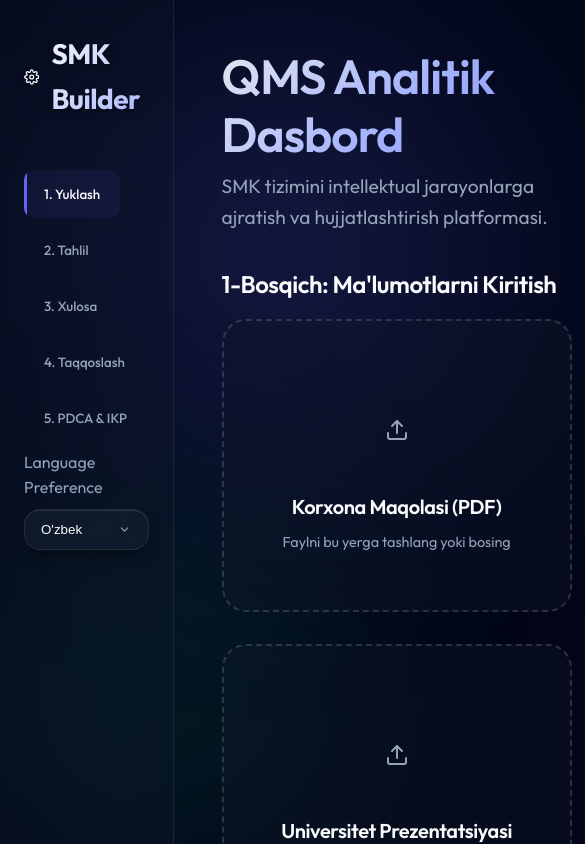
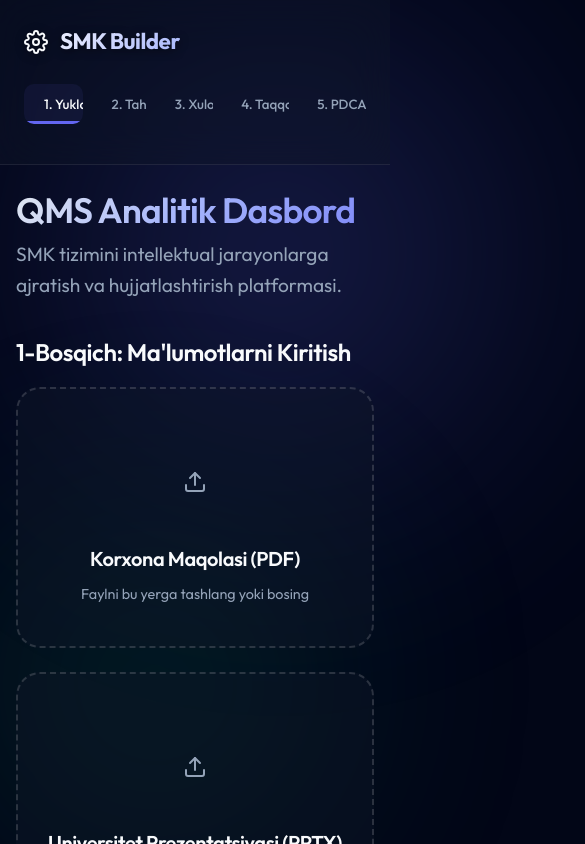
Before and after one commit to Khusanboyevr/SMK-Process, a React app in the folder frontend/: page / in a window 390 px wide. Shown: the top 844 px of the page, 585 px wide, since content can reach past the window. Built offline with nearby package versions, Linux system fonts and the light colour scheme; the HTML template or start-up script is replaced by a standard one.

Commit message:
Make frontend fully responsive (premium mobile layout)

```diff
--- a/frontend/src/App.jsx
+++ b/frontend/src/App.jsx
@@ -73,7 +73,7 @@ function App() {
         </nav>
 
         {/* Premium Language Switcher */}
-        <div className="mt-auto pt-8">
+        <div className="language-switcher">
           <p className="mb-2 text-sm" style={{ color: 'var(--text-secondary)' }}>Language Preference</p>
           <select
             onChange={changeLanguage}
--- a/frontend/src/index.css
+++ b/frontend/src/index.css
@@ -412,3 +412,117 @@ tr:hover td {
 .mb-2 { margin-bottom: 0.5rem; }
 .mb-4 { margin-bottom: 1rem; }
 .mb-8 { margin-bottom: 2rem; }
+
+/* ----------------------------------
+   Responsive / Mobile (Premium)
+----------------------------------- */
+
+@media (max-width: 1024px) {
+  .app-container {
+    flex-direction: column;
+  }
+
+  .sidebar {
+    width: 100%;
+    padding: 1.5rem 2rem;
+    border-right: none;
+    border-bottom: 1px solid var(--border-color);
+    flex-direction: row;
+    flex-wrap: wrap;
+    align-items: center;
+    justify-content: space-between;
+  }
+
+  .brand {
+    margin-bottom: 0;
+  }
+
+  .sidebar nav {
+    display: flex;
+    gap: 0.5rem;
+    width: 100%;
+    overflow-x: auto;
+    padding-bottom: 1rem;
+    margin-top: 1.5rem;
+    -webkit-overflow-scrolling: touch; /* Smooth scrolling native */
+    scrollbar-width: none; /* Hide scrollbar Firefox */
+  }
+
+  .sidebar nav::-webkit-scrollbar {
+    display: none; /* Hide scrollbar Chrome */
+  }
+
+  .nav-link {
+    white-space: nowrap;
+    margin-bottom: 0;
+    padding: 0.75rem 1.25rem;
+  }
+
+  .nav-link::before {
+    top: auto;
+    bottom: 0;
+    left: 0;
+    right: 0;
+    height: 3px;
+    width: auto;
+    transform: scaleX(0);
+    border-radius: 4px 4px 0 0;
+  }
+
+  .nav-link.active::before {
+    transform: scaleX(1);
+  }
+
+  .language-switcher {
+    margin-top: 0;
+    padding-top: 0;
+    width: 200px;
+  }
+
+  .main-content {
+    padding: 2.5rem 2rem;
+  }
+}
+
+@media (max-width: 768px) {
+  .sidebar {
+    padding: 1.5rem;
+  }
+
+  .language-switcher {
+    display: none; /* Mobile view can hide language switcher to save space or move to menu - keeping it hidden for absolute premium focus if strictly not needed, or better: show it block */
+  }
+
+  .brand {
+    font-size: 1.4rem;
+  }
+
+  .main-content {
+    padding: 1.5rem 1rem;
+  }
+
+  header h1.text-gradient {
+    font-size: 2.2rem !important;
+  }
+
+  .upload-grid {
+    grid-template-columns: 1fr;
+    gap: 1.5rem;
+  }
+
+  .dropzone {
+    padding: 2.5rem 1.5rem;
+  }
+
+  .glass-panel {
+    padding: 1.5rem !important;
+  }
+
+  .glass-panel table {
+    font-size: 0.9rem;
+  }
+
+  th, td {
+    padding: 1rem !important;
+  }
+}
```
